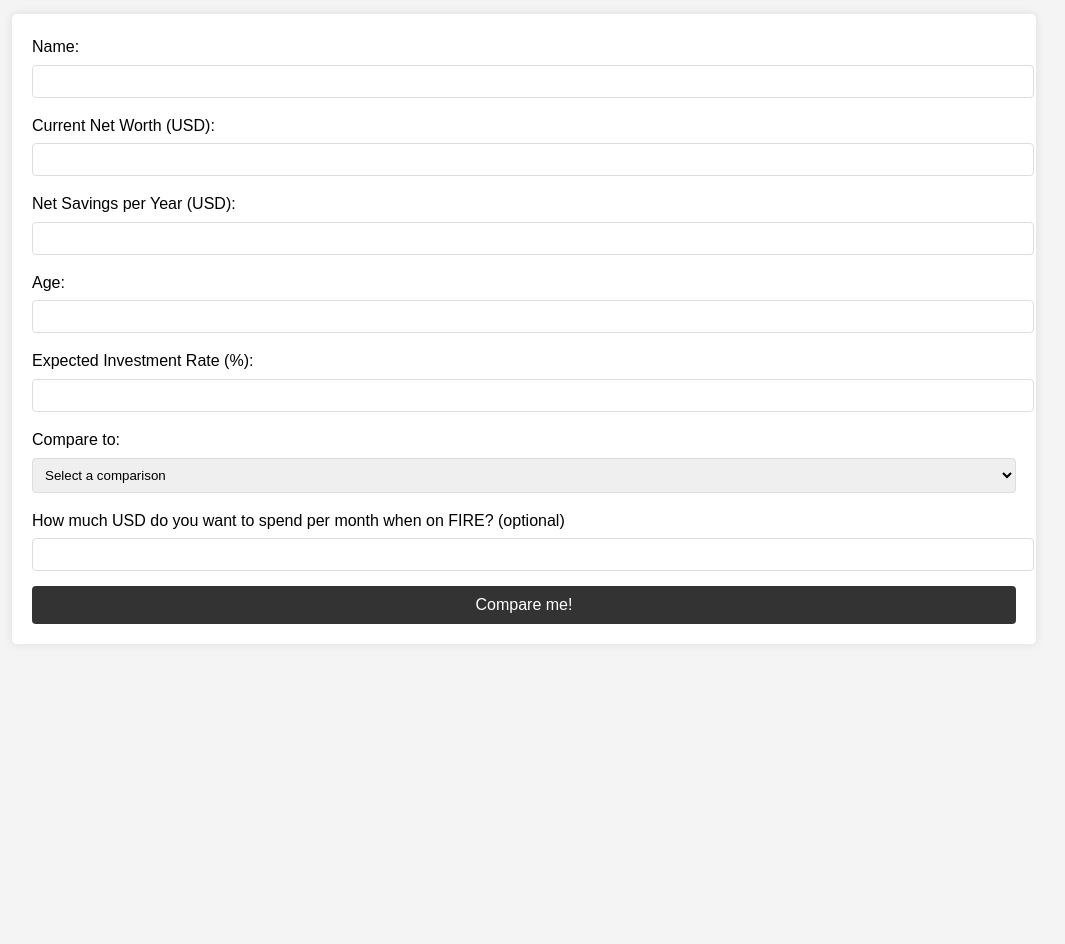
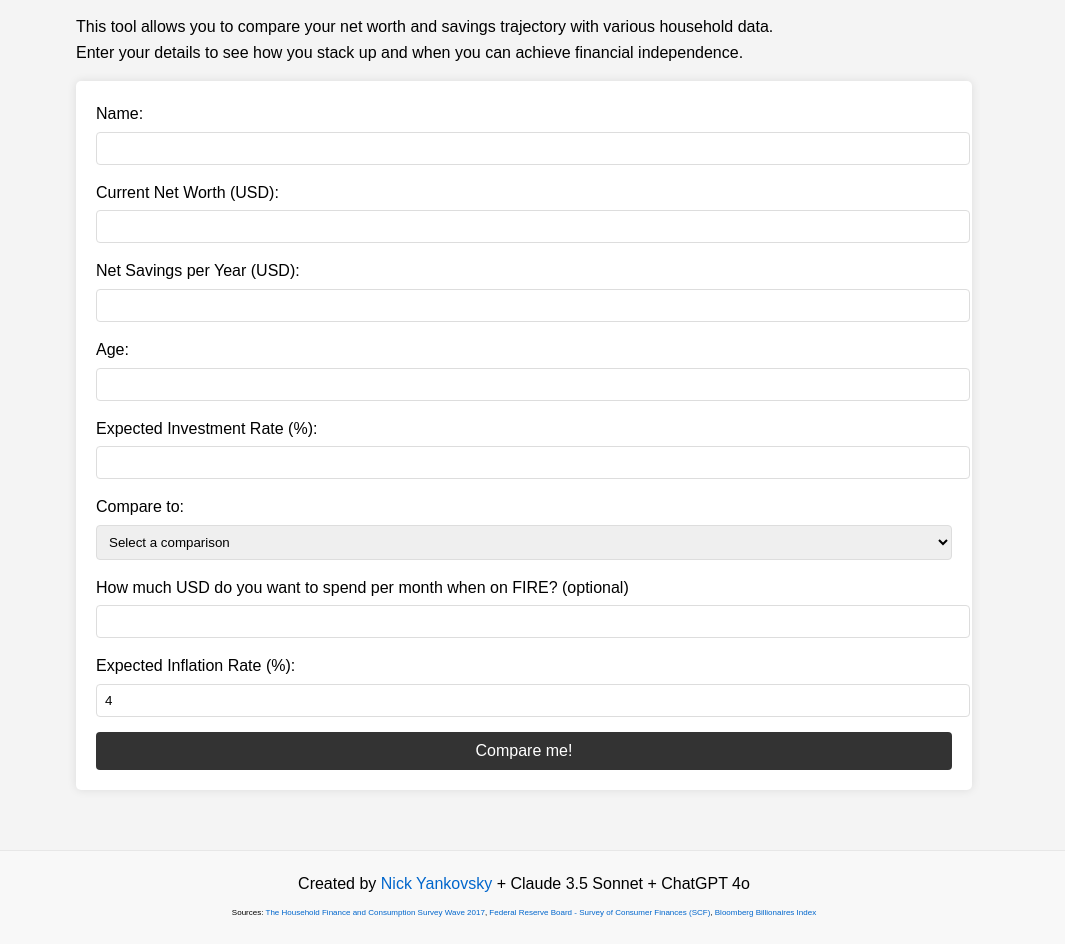
Before and after one commit to yank0vsky/worth-comparison-chart, a plain HTML site: page index.html in a window 1280 px wide. Shown: the part 100-1044 px from the top of the page, without its empty margins (116-1181 px from the left). Before the commit the page ends 800 px from the top, so only its background shows below. Drawn offline with nearby package versions, Linux system fonts and the light colour scheme.

Commit message:
Add files via upload

```diff
--- a/index.html
+++ b/index.html
@@ -1,15 +1,29 @@
 <!DOCTYPE html>
 <html lang="en">
 <head>
+    <!-- Google tag (gtag.js) -->
+<script async src="https://www.googletagmanager.com/gtag/js?id=G-QZ0FSKFZQX"></script>
+<script>
+  window.dataLayer = window.dataLayer || [];
+  function gtag(){dataLayer.push(arguments);}
+  gtag('js', new Date());
+
+  gtag('config', 'G-QZ0FSKFZQX');
+</script>
     <meta charset="UTF-8">
     <meta name="viewport" content="width=device-width, initial-scale=1.0">
     <title>Worth Comparison Chart</title>
     <link rel="stylesheet" href="styles.css">
     <script src="https://cdn.jsdelivr.net/npm/chart.js"></script>
 </head>
+
 <body>
     <div class="container">
-        <h1>Worth Comparison Chart</h1>
+        <h1>Worth Comparison Chart 📈 + <a href="https://en.wikipedia.org/wiki/FIRE_movement" target="_blank">FIRE</a> 🔥</h1>
+                <p class="explanation-note">
+            This tool allows you to compare your net worth and savings trajectory with various household data. </br>
+            Enter your details to see how you stack up and when you can achieve financial independence.
+        </p>
         <form id="userDataForm">
             <div class="form-group">
                 <label for="name">Name:</label>
@@ -34,11 +48,17 @@
             <div class="form-group">
                 <label for="compareTo">Compare to:</label>
                 <select id="compareTo" required></select>
+                <div id="conversionRateNote" style="margin-top: 10px;"></div> <!-- Note placeholder -->
             </div>
             <!-- FIRE Planning Section -->
             <div class="form-group">
                 <label for="fireMonthlySpend">How much USD do you want to spend per month when on FIRE? (optional)</label>
                 <input type="number" id="fireMonthlySpend">
+            </div>
+            <!-- Inflation Rate Section -->
+            <div class="form-group">
+                <label for="inflationRate">Expected Inflation Rate (%):</label>
+                <input type="number" id="inflationRate" value="4" min="0" max="100" step="0.1" required>
             </div>
             <button type="submit">Compare me!</button>
         </form>
@@ -46,6 +66,14 @@
             <canvas id="wealthChart"></canvas>
         </div>
     </div>
+
+    <footer>
+        <p>Created by <a href="https://yankovsky.info" target="_blank">Nick Yankovsky</a> + Claude 3.5 Sonnet + ChatGPT 4o</p>
+        <ul>
+            <li>Sources: <a href="https://www.ecb.europa.eu/pub/economic-research/research-networks/html/researcher_hfcn.en.html" target="_blank">The Household Finance and Consumption Survey Wave 2017</a>, <a href="https://www.federalreserve.gov/econres/scfindex.htm" target="_blank">Federal Reserve Board - Survey of Consumer Finances (SCF)</a>, <a href="https://www.bloomberg.com/billionaires/" target="_blank">Bloomberg Billionaires Index</a></li>
+        </ul>
+    </footer>
+
     <script src="script.js"></script>
 </body>
 </html>
--- a/script.js
+++ b/script.js
@@ -1,72 +1,95 @@
-console.log('script.js is loaded');
-
 let sourceData;
 let chart;
 
 // Source data directly in the script
 sourceData = [
-    { "net_wealth": 10400, "age": 34, "compare_to": "Median USA Household" },
-    { "net_wealth": 47000, "age": 44, "compare_to": "Median USA Household" },
-    { "net_wealth": 105350, "age": 54, "compare_to": "Median USA Household" },
-    { "net_wealth": 165720, "age": 64, "compare_to": "Median USA Household" },
-    { "net_wealth": 232100, "age": 74, "compare_to": "Median USA Household" },
-    { "net_wealth": 195000, "age": 80, "compare_to": "Median USA Household" },
 
-    { "net_wealth": 75430, "age": 34, "compare_to": "Mean USA Household" },
-    { "net_wealth": 347480, "age": 44, "compare_to": "Mean USA Household" },
-    { "net_wealth": 526040, "age": 54, "compare_to": "Mean USA Household" },
-    { "net_wealth": 795390, "age": 64, "compare_to": "Mean USA Household" },
-    { "net_wealth": 1047310, "age": 74, "compare_to": "Mean USA Household" },
-    { "net_wealth": 611430, "age": 80, "compare_to": "Mean USA Household" },
+    { "net_wealth": 10400, "age": 34, "compare_to": "Median USA Household", "currency": "USD" },
+    { "net_wealth": 47000, "age": 44, "compare_to": "Median USA Household", "currency": "USD" },
+    { "net_wealth": 105350, "age": 54, "compare_to": "Median USA Household", "currency": "USD" },
+    { "net_wealth": 165720, "age": 64, "compare_to": "Median USA Household", "currency": "USD" },
+    { "net_wealth": 232100, "age": 74, "compare_to": "Median USA Household", "currency": "USD" },
+    { "net_wealth": 195000, "age": 80, "compare_to": "Median USA Household", "currency": "USD" },
+
+    { "net_wealth": 75430, "age": 34, "compare_to": "Mean USA Household", "currency": "USD" },
+    { "net_wealth": 347480, "age": 44, "compare_to": "Mean USA Household", "currency": "USD" },
+    { "net_wealth": 526040, "age": 54, "compare_to": "Mean USA Household", "currency": "USD" },
+    { "net_wealth": 795390, "age": 64, "compare_to": "Mean USA Household", "currency": "USD" },
+    { "net_wealth": 1047310, "age": 74, "compare_to": "Mean USA Household", "currency": "USD" },
+    { "net_wealth": 611430, "age": 80, "compare_to": "Mean USA Household", "currency": "USD" },
+
+    // Portuguese Household (Median) in EUR
+    { "net_wealth": 14100, "age": 25, "compare_to": "Portuguese Household (Median)", "currency": "EUR" },
+    { "net_wealth": 62600, "age": 35, "compare_to": "Portuguese Household (Median)", "currency": "EUR" },
+    { "net_wealth": 86300, "age": 45, "compare_to": "Portuguese Household (Median)", "currency": "EUR" },
+    { "net_wealth": 94600, "age": 55, "compare_to": "Portuguese Household (Median)", "currency": "EUR" },
+    { "net_wealth": 87800, "age": 65, "compare_to": "Portuguese Household (Median)", "currency": "EUR" },
+    { "net_wealth": 79700, "age": 75, "compare_to": "Portuguese Household (Median)", "currency": "EUR" },
+
+    // Portuguese Household (Mean) in EUR
+    { "net_wealth": 70600, "age": 25, "compare_to": "Portuguese Household (Mean)", "currency": "EUR" },
+    { "net_wealth": 125900, "age": 35, "compare_to": "Portuguese Household (Mean)", "currency": "EUR" },
+    { "net_wealth": 199200, "age": 45, "compare_to": "Portuguese Household (Mean)", "currency": "EUR" },
+    { "net_wealth": 206400, "age": 55, "compare_to": "Portuguese Household (Mean)", "currency": "EUR" },
+    { "net_wealth": 173200, "age": 65, "compare_to": "Portuguese Household (Mean)", "currency": "EUR" },
+    { "net_wealth": 154400, "age": 75, "compare_to": "Portuguese Household (Mean)", "currency": "EUR" },
+
+    // Euro Area Household (Median) in EUR
+    { "net_wealth": 14000, "age": 25, "compare_to": "Euro Area Household (Median)", "currency": "EUR" },
+    { "net_wealth": 70000, "age": 35, "compare_to": "Euro Area Household (Median)", "currency": "EUR" },
+    { "net_wealth": 130000, "age": 45, "compare_to": "Euro Area Household (Median)", "currency": "EUR" },
+    { "net_wealth": 168800, "age": 55, "compare_to": "Euro Area Household (Median)", "currency": "EUR" },
+    { "net_wealth": 169500, "age": 65, "compare_to": "Euro Area Household (Median)", "currency": "EUR" },
+    { "net_wealth": 114700, "age": 75, "compare_to": "Euro Area Household (Median)", "currency": "EUR" },
+
+    // Euro Area Household (Mean) in EUR
+    { "net_wealth": 64500, "age": 25, "compare_to": "Euro Area Household (Mean)", "currency": "EUR" },
+    { "net_wealth": 157800, "age": 35, "compare_to": "Euro Area Household (Mean)", "currency": "EUR" },
+    { "net_wealth": 272000, "age": 45, "compare_to": "Euro Area Household (Mean)", "currency": "EUR" },
+    { "net_wealth": 306100, "age": 55, "compare_to": "Euro Area Household (Mean)", "currency": "EUR" },
+    { "net_wealth": 299600, "age": 65, "compare_to": "Euro Area Household (Mean)", "currency": "EUR" },
+    { "net_wealth": 242500, "age": 75, "compare_to": "Euro Area Household (Mean)", "currency": "EUR" },
 
     // Elon Musk (sure wanna see it?)'s wealth progression (approximated and based on available data)
-    { "net_wealth": 2000000, "age": 30, "compare_to": "Elon Musk (sure wanna see it?)" },
-    { "net_wealth": 2000000000, "age": 40, "compare_to": "Elon Musk (sure wanna see it?)" }, // Around 2011
-    { "net_wealth": 5000000000, "age": 42, "compare_to": "Elon Musk (sure wanna see it?)" }, // Around 2013
-    { "net_wealth": 10000000000, "age": 44, "compare_to": "Elon Musk (sure wanna see it?)" }, // Around 2015
-    { "net_wealth": 20000000000, "age": 46, "compare_to": "Elon Musk (sure wanna see it?)" }, // Around 2017
-    { "net_wealth": 40000000000, "age": 48, "compare_to": "Elon Musk (sure wanna see it?)" }, // Around 2019
-    { "net_wealth": 150000000000, "age": 49, "compare_to": "Elon Musk (sure wanna see it?)" }, // Around 2020
-    { "net_wealth": 200000000000, "age": 50, "compare_to": "Elon Musk (sure wanna see it?)" } ,// Around 2021
-
-    { "net_wealth": 14100, "age": 25, "compare_to": "Portuguese Household (Median)" },
-    { "net_wealth": 62600, "age": 35, "compare_to": "Portuguese Household (Median)" },
-    { "net_wealth": 86300, "age": 45, "compare_to": "Portuguese Household (Median)" },
-    { "net_wealth": 94600, "age": 55, "compare_to": "Portuguese Household (Median)" },
-    { "net_wealth": 87800, "age": 65, "compare_to": "Portuguese Household (Median)" },
-    { "net_wealth": 79700, "age": 75, "compare_to": "Portuguese Household (Median)" },
-
-    { "net_wealth": 70600, "age": 25, "compare_to": "Portuguese Household (Mean)" },
-    { "net_wealth": 125900, "age": 35, "compare_to": "Portuguese Household (Mean)" },
-    { "net_wealth": 199200, "age": 45, "compare_to": "Portuguese Household (Mean)" },
-    { "net_wealth": 206400, "age": 55, "compare_to": "Portuguese Household (Mean)" },
-    { "net_wealth": 173200, "age": 65, "compare_to": "Portuguese Household (Mean)" },
-    { "net_wealth": 154400, "age": 75, "compare_to": "Portuguese Household (Mean)" },
-
-    { "net_wealth": 14000, "age": 25, "compare_to": " Euro Area Household (Median)" },
-    { "net_wealth": 70000, "age": 35, "compare_to": " Euro Area Household (Median)" },
-    { "net_wealth": 130000, "age": 45, "compare_to": " Euro Area Household (Median)" },
-    { "net_wealth": 168800, "age": 55, "compare_to": " Euro Area Household (Median)" },
-    { "net_wealth": 169500, "age": 65, "compare_to": " Euro Area Household (Median)" },
-    { "net_wealth": 114700, "age": 75, "compare_to": " Euro Area Household (Median)" },
-
-    { "net_wealth": 64500, "age": 25, "compare_to": " Euro Area Household (Mean)" },
-    { "net_wealth": 157800, "age": 35, "compare_to": " Euro Area Household (Mean)" },
-    { "net_wealth": 272000, "age": 45, "compare_to": " Euro Area Household (Mean)" },
-    { "net_wealth": 306100, "age": 55, "compare_to": " Euro Area Household (Mean)" },
-    { "net_wealth": 299600, "age": 65, "compare_to": " Euro Area Household (Mean)" },
-    { "net_wealth": 242500, "age": 75, "compare_to": " Euro Area Household (Mean)" }
-
-
+    { "net_wealth": 2000000, "age": 30, "compare_to": "Elon Musk (sure wanna see it?)", "currency": "USD"  },
+    { "net_wealth": 2000000000, "age": 40, "compare_to": "Elon Musk (sure wanna see it?)", "currency": "USD"  }, // Around 2011
+    { "net_wealth": 5000000000, "age": 42, "compare_to": "Elon Musk (sure wanna see it?)", "currency": "USD"  }, // Around 2013
+    { "net_wealth": 10000000000, "age": 44, "compare_to": "Elon Musk (sure wanna see it?)", "currency": "USD"  }, // Around 2015
+    { "net_wealth": 20000000000, "age": 46, "compare_to": "Elon Musk (sure wanna see it?)", "currency": "USD"  }, // Around 2017
+    { "net_wealth": 40000000000, "age": 48, "compare_to": "Elon Musk (sure wanna see it?)", "currency": "USD"  }, // Around 2019
+    { "net_wealth": 150000000000, "age": 49, "compare_to": "Elon Musk (sure wanna see it?)", "currency": "USD"  }, // Around 2020
+    { "net_wealth": 200000000000, "age": 50, "compare_to": "Elon Musk (sure wanna see it?)", "currency": "USD"  } ,// Around 2021
 
 ];
+// Fetch exchange rates from ExchangeRate-API
+async function fetchExchangeRates() {
+    const response = await fetch('https://api.exchangerate-api.com/v4/latest/EUR');
+    const data = await response.json();
+    return data.rates;
+}
 
+// Convert EUR values to USD using fetched exchange rate
+async function convertEURToUSD(sourceData) {
+    const rates = await fetchExchangeRates();
+    const euroToUsdRate = rates.USD;
 
+    return sourceData.map(item => {
+        if (item.currency === 'EUR') {
+            return {
+                ...item,
+                net_wealth: item.net_wealth * euroToUsdRate,
+                currency: 'USD'  // Mark as converted to USD
+            };
+        }
+        return item; // No conversion needed if already in USD
+    });
+}
 
 // Populate the dropdown immediately
 populateDropdown();
 
 function populateDropdown() {
+    console.log('populateDropdown called');
     const compareToSelect = document.getElementById('compareTo');
     const uniqueCompareTo = [...new Set(sourceData.map(item => item.compare_to))];
 
@@ -90,9 +113,37 @@ function populateDropdown() {
     });
 }
 
+// Add event listener to compareTo dropdown to update conversion rate note
+document.getElementById('compareTo').addEventListener('change', async function() {
+    const compareTo = this.value;
+    const selectedData = sourceData.find(item => item.compare_to === compareTo);
+    if (selectedData && selectedData.currency === 'EUR') {
+        const rates = await fetchExchangeRates();
+        const euroToUsdRate = rates.USD;
+        const note = document.getElementById('conversionRateNote');
+        if (note) {
+            note.textContent = `EUR/USD conversion rate: ${euroToUsdRate}`;
+        } else {
+            const newNote = document.createElement('div');
+            newNote.id = 'conversionRateNote';
+            newNote.textContent = `EUR/USD conversion rate: ${euroToUsdRate}`;
+            document.getElementById('userDataForm').appendChild(newNote);
+        }
+    } else {
+        const note = document.getElementById('conversionRateNote');
+        if (note) {
+            note.textContent = '';
+        }
+    }
+});
+
 // Handle form submission
-document.getElementById('userDataForm').addEventListener('submit', function(e) {
+document.getElementById('userDataForm').addEventListener('submit', async function(e) {
     e.preventDefault();
+    console.log('Form submitted');
+    const convertedSourceData = await convertEURToUSD(sourceData);
+    console.log('Converted Source Data:', convertedSourceData); // Debugging log
+
     const userData = {
         name: document.getElementById('name').value,
         currentWealth: parseFloat(document.getElementById('currentWealth').value),
@@ -100,14 +151,16 @@ document.getElementById('userDataForm').addEventListener('submit', function(e) {
         age: parseInt(document.getElementById('age').value),
         investmentRate: parseFloat(document.getElementById('investmentRate').value) / 100,
         compareTo: document.getElementById('compareTo').value,
-        fireMonthlySpend: parseFloat(document.getElementById('fireMonthlySpend').value) || 0
+        fireMonthlySpend: parseFloat(document.getElementById('fireMonthlySpend').value) || 0,
+        inflationRate: parseFloat(document.getElementById('inflationRate').value) / 100 || 0.04,
     };
     console.log('User Data:', userData); // Debugging log
-    generateChart(userData);
+    generateChart(userData, convertedSourceData);
 });
 
-function generateChart(userData) {
-    const comparisonData = sourceData.filter(item => item.compare_to === userData.compareTo && item.age >= userData.age);
+function generateChart(userData, convertedSourceData) {
+    console.log('generateChart called');
+    const comparisonData = convertedSourceData.filter(item => item.compare_to === userData.compareTo && item.age >= userData.age);
     console.log('Comparison Data:', comparisonData); // Debugging log
     const userProjection = calculateUserProjection(userData, comparisonData);
 
@@ -200,10 +253,11 @@ function generateChart(userData) {
 }
 
 function calculateUserProjection(userData, comparisonData) {
+    console.log('calculateUserProjection called');
     const projection = [];
     let currentWealth = userData.currentWealth;
     const expectedInvestmentRate = userData.investmentRate;
-    const inflation = 0.04;
+    const inflation = userData.inflationRate;
 
     for (let age = userData.age; age <= 80; age++) {
         const realGrowthRate = (1 + expectedInvestmentRate) / (1 + inflation) - 1;
--- a/styles.css
+++ b/styles.css
@@ -7,7 +7,7 @@ body {
 }
 
 .container {
-    width: 80%;
+    width: 70%;
     margin: auto;
     overflow: hidden;
     padding: 20px;
@@ -64,3 +64,37 @@ button:hover {
     border-radius: 5px;
     box-shadow: 0 0 10px rgba(0, 0, 0, 0.1);
 }
+
+footer {
+    margin-top: 40px;
+    padding: 20px;
+    background-color: #f8f8f8;
+    border-top: 1px solid #e7e7e7;
+    text-align: center;
+}
+
+footer p, footer ul {
+    margin: 0 0 10px;
+}
+
+footer ul {
+    list-style-type: none;
+    padding: 0;
+    text-align: center;  /* Align text to the left */
+    font-size: 0.5em;  /* Smaller font size */
+    margin: 0 auto;
+    max-width: 800px; /* Align with the container */
+}
+
+footer ul li {
+    margin: 5px 0;
+}
+
+footer a {
+    color: #0066cc;
+    text-decoration: none;
+}
+
+footer a:hover {
+    text-decoration: underline;
+}
```
